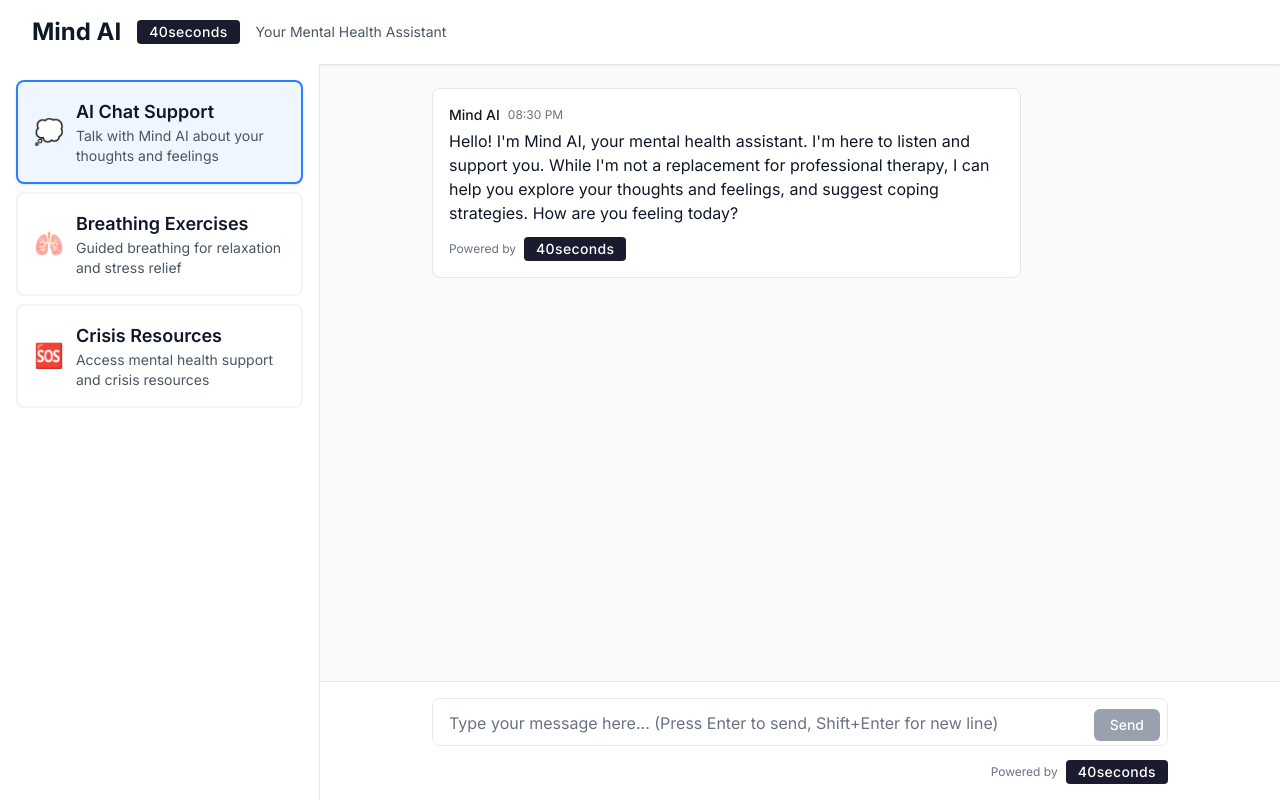
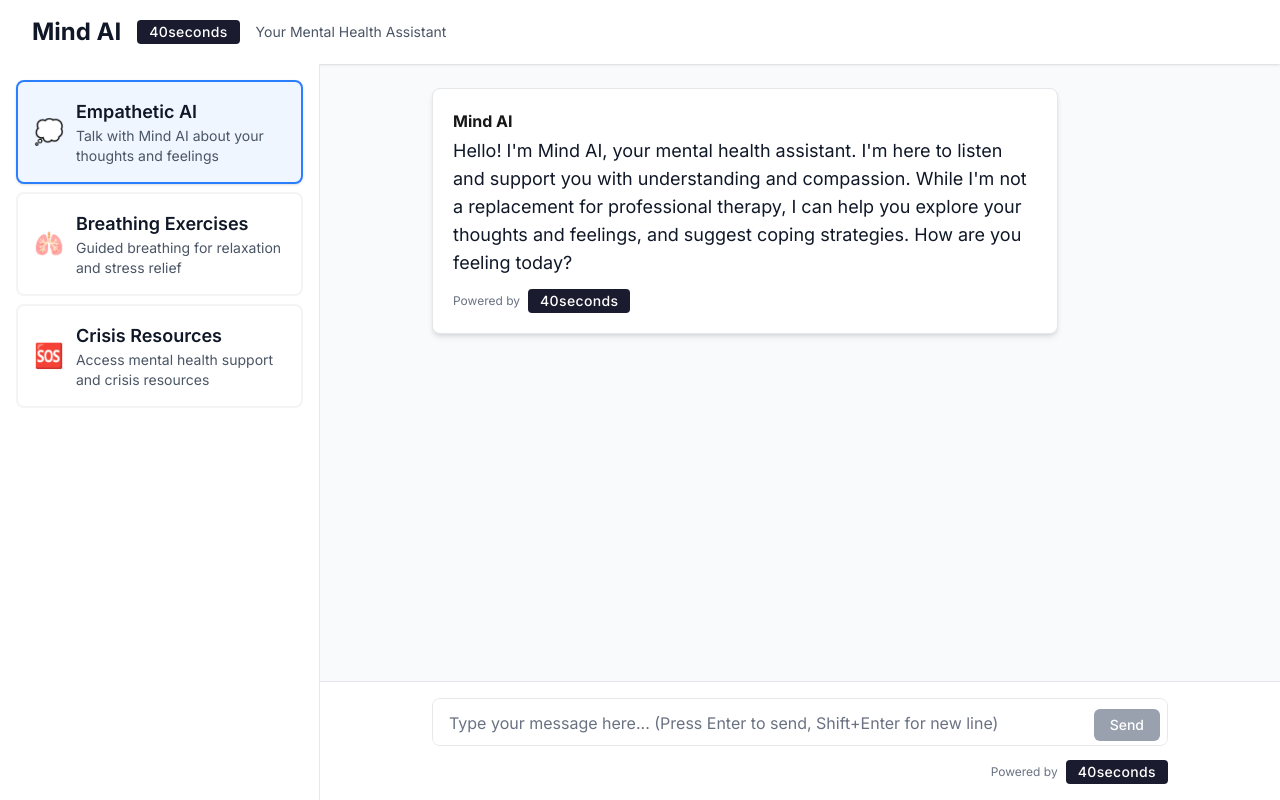
Before and after one commit to ratneshwaran/eva, a Next.js app: page / in a window 1280 px wide. Built offline with nearby package versions, Linux system fonts and the light colour scheme.

Commit message:
made changes to the ui

```diff
--- a/src/app/components/Chat/ChatInterface.tsx
+++ b/src/app/components/Chat/ChatInterface.tsx
@@ -7,7 +7,7 @@ import { Message } from '../../types/chat';
 const WELCOME_MESSAGE: Message = {
   id: 'welcome',
   role: 'assistant',
-  content: 'Hello! I\'m Mind AI, your mental health assistant. I\'m here to listen and support you. While I\'m not a replacement for professional therapy, I can help you explore your thoughts and feelings, and suggest coping strategies. How are you feeling today?',
+  content: 'Hello! I\'m Mind AI, your mental health assistant. I\'m here to listen and support you with understanding and compassion. While I\'m not a replacement for professional therapy, I can help you explore your thoughts and feelings, and suggest coping strategies. How are you feeling today?',
   timestamp: new Date(),
 };
 
--- a/src/app/components/Chat/MessageList.tsx
+++ b/src/app/components/Chat/MessageList.tsx
@@ -19,21 +19,16 @@ export default function MessageList({ messages = [] }: MessageListProps) {
           }`}
         >
           <div
-            className={`max-w-[80%] rounded-lg p-4 ${
+            className={`max-w-[85%] p-5 rounded-lg ${
               message.role === 'user'
-                ? 'bg-blue-600 text-white'
-                : 'bg-white border border-gray-200'
+                ? 'bg-blue-600 text-white shadow-md'
+                : 'bg-white shadow-md border border-gray-200'
             }`}
           >
-            <div className="flex items-center space-x-2 mb-1">
-              <span className="font-medium text-sm">
-                {message.role === 'user' ? 'You' : 'Mind AI'}
-              </span>
-              <span className={`text-xs ${message.role === 'user' ? 'text-blue-200' : 'text-gray-500'}`}>
-                {new Date(message.timestamp).toLocaleTimeString([], { hour: '2-digit', minute: '2-digit' })}
-              </span>
+            <div className="font-bold text-base mb-1">
+              {message.role === 'user' ? 'You' : 'Mind AI'}
             </div>
-            <div className={`whitespace-pre-wrap ${message.role === 'user' ? 'text-white' : 'text-gray-900'} text-base`}>
+            <div className={`whitespace-pre-wrap ${message.role === 'user' ? 'text-white' : 'text-gray-900'} text-lg`}>
               {message.content}
               {message.role === 'assistant' && message.id === 'welcome' && (
                 <div className="mt-3 flex items-center space-x-2 text-xs text-gray-500">
--- a/src/app/components/Navigation/FeatureNavigation.tsx
+++ b/src/app/components/Navigation/FeatureNavigation.tsx
@@ -17,7 +17,7 @@ interface FeatureInfo {
 const FEATURES: FeatureInfo[] = [
   {
     id: 'chat',
-    name: 'AI Chat Support',
+    name: 'Empathetic AI',
     description: 'Talk with Mind AI about your thoughts and feelings',
     icon: '💭'
   },
--- a/src/app/layout.tsx
+++ b/src/app/layout.tsx
@@ -5,7 +5,10 @@ const inter = Inter({ subsets: ['latin'] });
 
 export const metadata = {
   title: 'Mind AI by 40seconds.org - Mental Health Assistant',
-  description: 'Your personal AI-powered mental health support companion by 40seconds.org',
+  description: 'Your personal AI-powered mental health support companion by 40seconds.org.',
+  icons: {
+    icon: '/favicon.ico',
+  },
 };
 
 export default function RootLayout({
```
